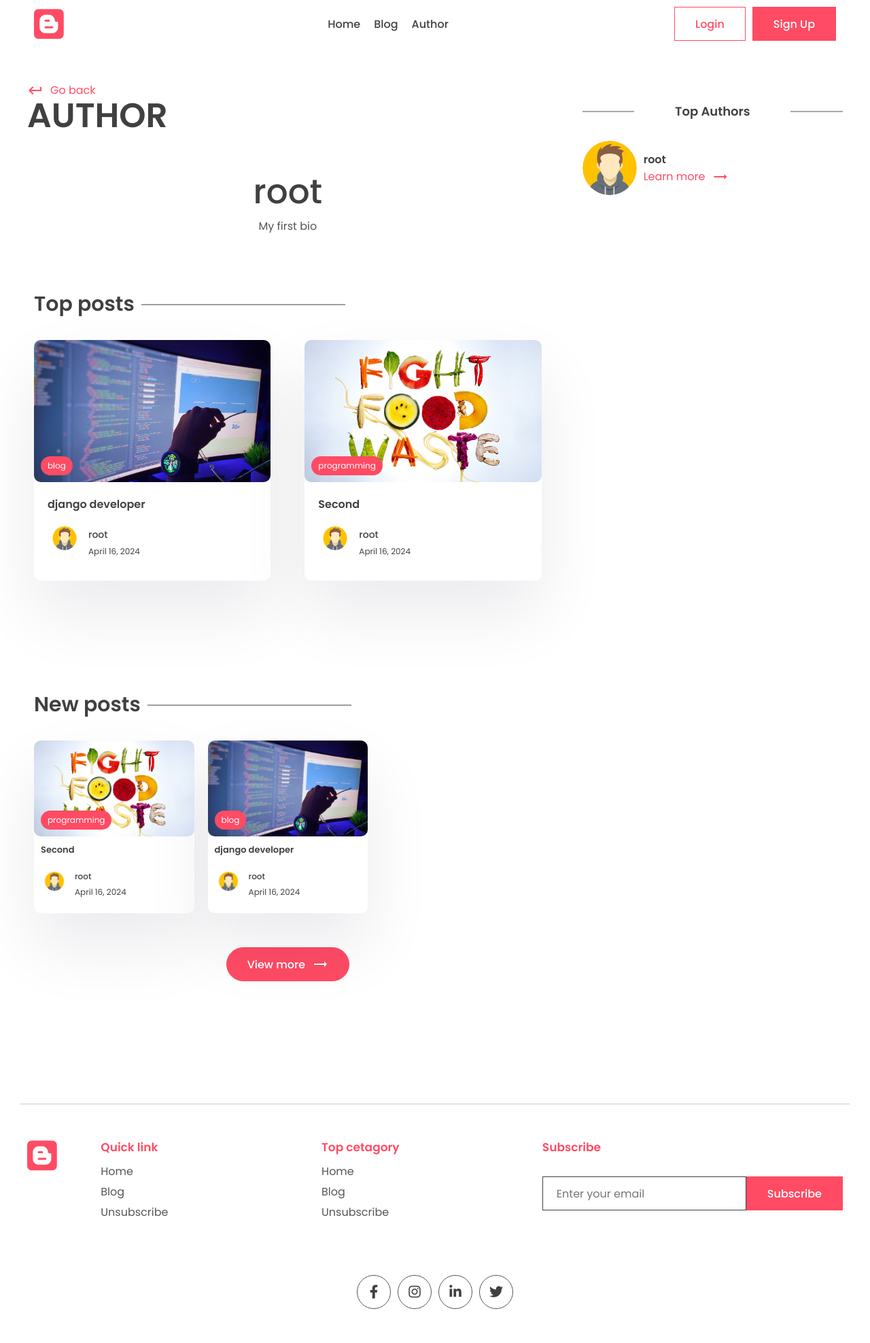
After one commit to Rouhi01/blogApp, a Django app: a page that uses templates/inc/header.html in a window 1280 px wide. The commit adds this page. Shown: the whole page at 68% size. Run offline with Django 5.2, Linux system fonts and the light colour scheme; a user stored in the database is signed in; data comes from the database, SQL or seed files in the repository; both versions use the stored data as it was after the commit; some libraries are stand-ins or nearby versions.

Commit message:
All about author

```diff
--- a/home/models.py
+++ b/home/models.py
@@ -13,6 +13,7 @@ class Post(models.Model):
     updated_at = models.DateTimeField(auto_now=True)
     view_count = models.IntegerField(null=True, blank=True)
     is_featured = models.BooleanField(default=False)
+    author = models.ForeignKey(User, on_delete=models.CASCADE, related_name='posts', blank=True, null=True)
 
     def __str__(self):
         return self.title
@@ -53,3 +54,17 @@ class Comment(models.Model):
 class Subscribe(models.Model):
     email = models.EmailField(max_length=100)
     created_at = models.DateTimeField(auto_now_add=True)
+
+
+class Profile(models.Model):
+    user = models.OneToOneField(User, on_delete=models.CASCADE)
+    image = models.ImageField(upload_to='images/', null=True, blank=True)
+    slug = models.SlugField(max_length=200, unique=True)
+    bio = models.CharField(max_length=200)
+
+    def save(self, *args, **kwargs):
+        self.slug = slugify(self.user.username)
+        return super().save(*args, **kwargs)
+
+    def __str__(self):
+        return self.user.first_name
--- /dev/null
+++ b/home/templates/home/author.html
@@ -0,0 +1,137 @@
+{% extends 'index.html' %}
+{% load static %}
+{% block title %}
+    Blog | {{ profile.user }}
+{% endblock %}
+{% block content %}
+    <main style="padding-top: 70px;">
+        <div class="container">
+            <div class="layout">
+                <!-- left layout -->
+                <div class="left">
+                    <div class="page-top">
+                        <div class="top flex">
+                            <div class="page-name">
+                                <a href="#" class="learn">
+                                    <span class="material-icons"> keyboard_return </span> Go
+                                    back
+                                </a>
+                                <h1>Author</h1>
+                            </div>
+                        </div>
+                    </div>
+
+                    <center>
+                        <div class="typo">
+                            <h1 class="title">{{ profile.user.first_name }}</h1>
+                            <p>
+                                {{ profile.bio }}
+                            </p>
+                        </div>
+                    </center>
+                    <section class="sp">
+                        <div class="container">
+                            <h1 class="sec-title">Top posts</h1>
+                            <div class="grid-2 blog">
+                                {% for post in top_posts %}
+                                    <!-- card -->
+                                    <a href="{% url 'home:post_detail' post.slug %}">
+                                        <div class="card">
+                                            <div class="post-img">
+                                                <img src="{{ post.image.url }}" alt="">
+                                                <div class="tag">{{ post.tag.all.0.name }}</div>
+                                            </div>
+                                            <div class="card-content">
+                                                <h3>
+                                                    {{ post.title }}
+                                                </h3>
+                                                <div class="author">
+                                                    <div class="profile-pic">
+                                                        <img src="{{ profile.image.url }}" alt="">
+                                                    </div>
+                                                    <div class="details">
+                                                        <p>{{ profile.user }}</p>
+                                                        <small>{{ post.updated_at|date }}</small>
+                                                    </div>
+                                                </div>
+                                            </div>
+                                        </div>
+                                    </a>
+                                    <!-- card end-->
+                                {% empty %}
+                                    <p>Nothing to show here</p>
+                                {% endfor %}
+                            </div>
+                        </div>
+                    </section>
+                    <section class="sp">
+                        <div class="container">
+                            <h1 class="sec-title">New posts</h1>
+                            <div class="grid-3 blog-grid">
+                                {% for post in new_posts %}
+                                    <!-- card -->
+                                    <a href="{% url 'home:post_detail' post.slug %}">
+                                        <div class="card">
+                                            <div class="post-img">
+                                                <img src="{{ post.image.url }}" alt="">
+                                                <div class="tag">{{ post.tag.all.0.name }}</div>
+                                            </div>
+                                            <div class="card-content">
+                                                <h3>
+                                                    {{ post.title }}
+                                                </h3>
+                                                <div class="author">
+                                                    <div class="profile-pic">
+                                                        <img src="{{ profile.image.url }}" alt="">
+                                                    </div>
+                                                    <div class="details">
+                                                        <p>{{ profile.user }}</p>
+                                                        <small>{{ post.updated_at|date }}</small>
+                                                    </div>
+                                                </div>
+                                            </div>
+                                        </div>
+                                    </a>
+                                    <!-- card end-->
+                                {% empty %}
+                                    <p>Nothing to show here</p>
+                                {% endfor %}
+                            </div>
+                            <center>
+                                <button class="btn btn-primary rounded view">
+                                    View more
+                                    <span class="material-icons"> trending_flat </span>
+                                </button>
+                            </center>
+                        </div>
+                    </section>
+                </div>
+                <!-- left layout end -->
+
+                <!-- right layout -->
+                <div class="right">
+                    <div class="block">
+                        <h2 class="title2">Top Authors</h2>
+                        {% for author in top_authors %}
+                            <div class="recent-post other-author">
+
+
+                                <div class="rounded-img">
+                                    <img src="{{ author.profile.image.url }}" alt="">
+                                </div>
+                                <div class="recent-content">
+                                    <h3>
+                                        {{ author.first_name }}
+                                    </h3>
+                                    <a class="learn" href="{% url 'home:author' author.profile.slug %}">Learn more
+                                        <span class="material-icons"> trending_flat </span></a>
+                                </div>
+                            </div>
+                        {% endfor %}
+                    </div>
+                </div>
+                <!-- right layout end -->
+            </div>
+        </div>
+    </main>
+{% endblock %}
--- a/home/urls.py
+++ b/home/urls.py
@@ -5,5 +5,6 @@ app_name = 'home'
 urlpatterns = [
     path('', views.HomeView.as_view(), name='home'),
     path('post/<slug:slug>/', views.PostDetailView.as_view(), name='post_detail'),
-    path('tag/<slug:slug>/', views.TagView.as_view(), name='tag')
+    path('tag/<slug:slug>/', views.TagView.as_view(), name='tag'),
+    path('Author/<slug:slug>/', views.AuthorView.as_view(), name='author'),
 ]
--- a/home/views.py
+++ b/home/views.py
@@ -1,8 +1,10 @@
 from django.shortcuts import render, get_object_or_404, redirect, reverse
 from django.views import View
-from .models import Post, Tag, Comment
+from .models import Post, Tag, Comment, Profile
 from .forms import CommentForm, SubscribeForm
 from django.contrib import messages
+from django.contrib.auth.models import User
+from django.db.models import Count
 
 
 class HomeView(View):
@@ -112,3 +114,24 @@ class TagView(View):
             'tag':tag
         }
         return render(request, self.template_name, context)
+
+
+class AuthorView(View):
+    template_name = 'home/author.html'
+
+    def setup(self, request, *args, **kwargs):
+        posts = Post.objects.all()
+        self.profile = Profile.objects.get(slug=kwargs['slug'])
+        self.new_posts = posts.filter(author=self.profile.user).order_by('-updated_at')[0:2]
+        self.top_posts = posts.filter(author=self.profile.user).order_by('-view_count')[0:2]
+        super().setup(request, *args, **kwargs)
+
+    def get(self, request, *args, **kwargs):
+        top_authors = User.objects.annotate(number=Count('posts')).order_by('number')
+        context = {
+            'profile':self.profile,
+            'top_posts':self.top_posts,
+            'new_posts':self.new_posts,
+            'top_authors':top_authors
+        }
+        return render(request, self.template_name, context)
--- a/templates/inc/head_tag.html
+++ b/templates/inc/head_tag.html
@@ -18,4 +18,4 @@
         href="https://fonts.googleapis.com/css?family=Material+Icons|Material+Icons+Outlined|Material+Icons+Two+Tone|Material+Icons+Round|Material+Icons+Sharp"
         rel="stylesheet"
 />
-<link href="https://cdn.jsdelivr.net/npm/bootstrap@5.3.3/dist/css/bootstrap.min.css" rel="stylesheet" integrity="sha384-QWTKZyjpPEjISv5WaRU9OFeRpok6YctnYmDr5pNlyT2bRjXh0JMhjY6hW+ALEwIH" crossorigin="anonymous">
+{#<link href="https://cdn.jsdelivr.net/npm/bootstrap@5.3.3/dist/css/bootstrap.min.css" rel="stylesheet" integrity="sha384-QWTKZyjpPEjISv5WaRU9OFeRpok6YctnYmDr5pNlyT2bRjXh0JMhjY6hW+ALEwIH" crossorigin="anonymous">#}
--- a/templates/inc/header.html
+++ b/templates/inc/header.html
@@ -6,7 +6,11 @@
     <div class="links">
         <a href="{% url 'home:home' %}">Home</a>
         <a href="pages/blog.html">Blog</a>
-        <a href="pages/author.html">Author</a>
+        {% if request.user.is_authenticated %}
+            <a href="{% url 'home:author' request.user.profile.slug %}">Author</a>
+        {% else %}
+
+        {% endif %}
     </div>
     <div class="action-btn">
         <a href="pages/login.html"
```
Also changed, not shown: home/admin.py (+6 -1 lines), home/templates/home/home.html (+4 -4 lines), home/templates/home/post_detail.html (+4 -4 lines), home/templates/home/tag.html (+6 -6 lines), db.sqlite3, home/migrations/0010_post_author.py (added), home/migrations/0011_profile.py (added), media/images/male.png (added).
